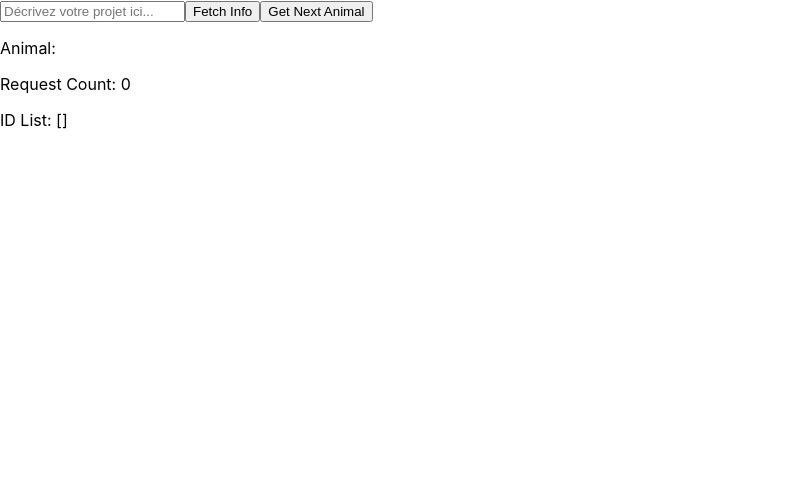
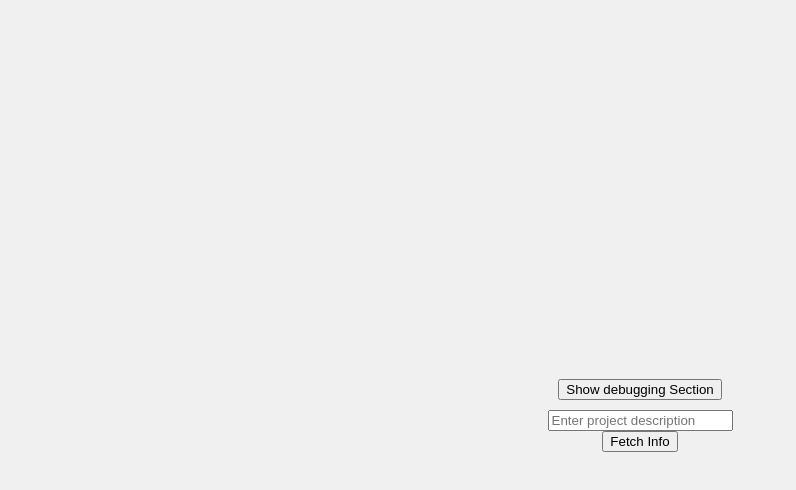
Before and after one commit to Acrend/vapp, a React (Create React App) app: page / in a window 1280 px wide. Shown: the top 490 px of the page, without its empty margins (0-796 px from the left). Built offline with nearby package versions, Linux system fonts and the light colour scheme.

Commit message:
build : improving visual aspect

```diff
--- a/src/App.css
+++ b/src/App.css
@@ -1,42 +1,20 @@
-.App {
-  text-align: center;
-}
-
-.App-logo {
-  height: 40vmin;
-  pointer-events: none;
-}
-
-@media (prefers-reduced-motion: no-preference) {
-  .App-logo {
-    animation: App-logo-spin infinite 20s linear;
-  }
-}
-
-.App-header {
-  background-color: #282c34;
-  min-height: 100vh;
+.app-container {
   display: flex;
   flex-direction: column;
   align-items: center;
   justify-content: center;
-  font-size: calc(10px + 2vmin);
-  color: white;
+  min-height: 100vh;
+  text-align: center;
+  background-color: #f0f0f0;
+  padding: 20px;
 }
 
-.App-link {
-  color: #61dafb;
+.button-container {
+  margin: 10px 0;
 }
 
-@keyframes App-logo-spin {
-  from {
-    transform: rotate(0deg);
-  }
-  to {
-    transform: rotate(360deg);
-  }
+.results-container {
+  margin-top: 20px;
+  width: 100%;
+  max-width: 600px;
 }
-
-#button_test {
-  background-color: blue;
-}
--- a/src/App.tsx
+++ b/src/App.tsx
@@ -1,12 +1,16 @@
 import React, { useState } from 'react';
+import './App.css'; // Importez le fichier CSS global
 import TextBoxSearchSub from './components/text_box_search_sub/text_box_search_sub';
 import FetchButton from './components/fetch_search_sub_button/fetch_search_sub_button';
+import SubContainer from './components/sub_container/sub_container';
 
 function App() {
   const [animal, setAnimal] = useState('');
   const [index, setIndex] = useState(0);
   const [idList, setIdList] = useState<string[]>([]);
   const [inputData, setInputData] = useState('');
+  const [subResults, setSubResults] = useState<{ score: number; title: string }[]>([]);
+  const [showAnimalSection, setShowAnimalSection] = useState(false);
 
   const fetchAnimal = async () => {
     try {
@@ -36,8 +40,34 @@ function App() {
         throw new Error(data.error || 'Failed to send data');
       }
       setIdList(data.sub_id_list || []);
+      fetchSubDetails(data.sub_id_list.slice(0, 5)); // Fetch details for the first 10 IDs
     } catch (error) {
       handleError(error, 'Error sending data');
+    }
+  };
+
+  const fetchSubDetails = async (subIds: string[]) => {
+    try {
+      for (const subId of subIds) {
+        const response = await fetch('http://127.0.0.1:8000/api/sub-request/', {
+          method: 'POST',
+          headers: {
+            'Content-Type': 'application/json'
+          },
+          body: JSON.stringify({
+            user_project_initial_description: inputData,
+            sub_id: subId,
+            seed_number: 2
+          })
+        });
+        const data = await response.json();
+        if (!response.ok) {
+          throw new Error(data.error || 'Failed to fetch sub details');
+        }
+        setSubResults(prevResults => [...prevResults, { score: data.subvention_score, title: data.sub_title }]);
+      }
+    } catch (error) {
+      handleError(error, 'Error fetching sub details');
     }
   };
 
@@ -55,13 +85,27 @@ function App() {
   };
 
   return (
-    <div>
+    <div className="app-container">
+      <button onClick={() => setShowAnimalSection(!showAnimalSection)} className="button-container">
+        {showAnimalSection ? 'Hide debugging Section' : 'Show debugging Section'}
+      </button>
+
+      {showAnimalSection && (
+        <div className="button-container">
+          <p>This section is only here for debugging purpose, and check if the call API are working properly</p>
+          <FetchButton onClick={fetchAnimal} label="Get Next Animal" />
+          <p>Animal: {animal}</p>
+          <p>Request Count: {index}</p>
+        </div>
+      )}
+
       <TextBoxSearchSub onInputChange={setInputData} />
       <FetchButton onClick={fetchInfo} label="Fetch Info" />
-      <FetchButton onClick={fetchAnimal} label="Get Next Animal" />
-      <p>Animal: {animal}</p>
-      <p>Request Count: {index}</p>
-      <p>ID List: {JSON.stringify(idList)}</p>
+      <div className="results-container">
+        {subResults.map((result, index) => (
+          <SubContainer key={index} score={result.score} title={result.title} />
+        ))}
+      </div>
     </div>
   );
 }
--- a/src/components/fetch_search_sub_button/fetch_search_sub_button.tsx
+++ b/src/components/fetch_search_sub_button/fetch_search_sub_button.tsx
@@ -5,12 +5,8 @@ interface FetchButtonProps {
   label: string;
 }
 
-function FetchButton({ onClick, label }: FetchButtonProps) {
-  return (
-    <button onClick={onClick}>
-      {label}
-    </button>
-  );
-}
+const FetchButton: React.FC<FetchButtonProps> = ({ onClick, label }) => {
+  return <button onClick={onClick}>{label}</button>;
+};
 
 export default FetchButton;
--- a/src/components/sub_container/sub_container.css
+++ b/src/components/sub_container/sub_container.css
@@ -0,0 +1,12 @@
+/* sub_container.css */
+.sub-container {
+    border: 1px solid #ccc;
+    padding: 16px;
+    margin: 8px 0;
+    border-radius: 8px;
+    background-color: #f9f9f9;
+  }
+
+  .sub-container p {
+    margin: 4px 0;
+  }
--- a/src/components/sub_container/sub_container.tsx
+++ b/src/components/sub_container/sub_container.tsx
@@ -0,0 +1,18 @@
+import React from 'react';
+import './sub_container.css';
+
+interface SubContainerProps {
+  score: number;
+  title: string;
+}
+
+const SubContainer: React.FC<SubContainerProps> = ({ score, title }) => {
+  return (
+    <div className="sub-container">
+      <p>Title: {title}</p>
+      <p>Score: {score}</p>
+    </div>
+  );
+};
+
+export default SubContainer;
--- a/src/components/text_box_search_sub/text_box_search_sub.tsx
+++ b/src/components/text_box_search_sub/text_box_search_sub.tsx
@@ -1,26 +1,17 @@
-import React, { useState } from 'react';
+import React from 'react';
 
 interface TextBoxSearchSubProps {
-  onInputChange: (inputData: string) => void;
+  onInputChange: (value: string) => void;
 }
 
-function TextBoxSearchSub({ onInputChange }: TextBoxSearchSubProps) {
-  const [inputData, setInputData] = useState('');
-
-  const handleChange = (event: React.ChangeEvent<HTMLInputElement>) => {
-    const value = event.target.value;
-    setInputData(value);
-    onInputChange(value);
+const TextBoxSearchSub: React.FC<TextBoxSearchSubProps> = ({ onInputChange }) => {
+  const handleChange = (e: React.ChangeEvent<HTMLInputElement>) => {
+    onInputChange(e.target.value);
   };
 
   return (
-    <input
-      type="text"
-      value={inputData}
-      onChange={handleChange}
-      placeholder="Décrivez votre projet ici..."
-    />
+    <input type="text" onChange={handleChange} placeholder="Enter project description" />
   );
-}
+};
 
 export default TextBoxSearchSub;
```
